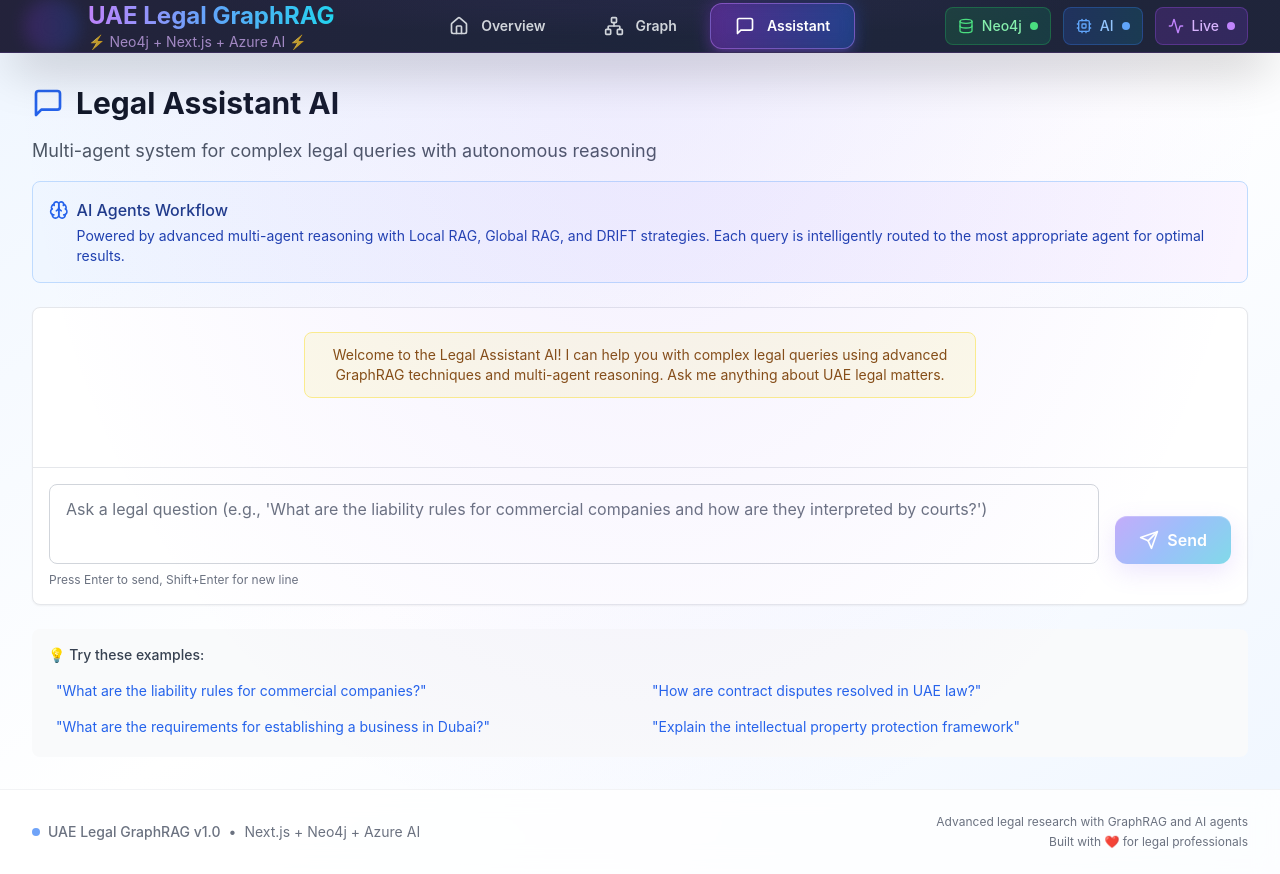
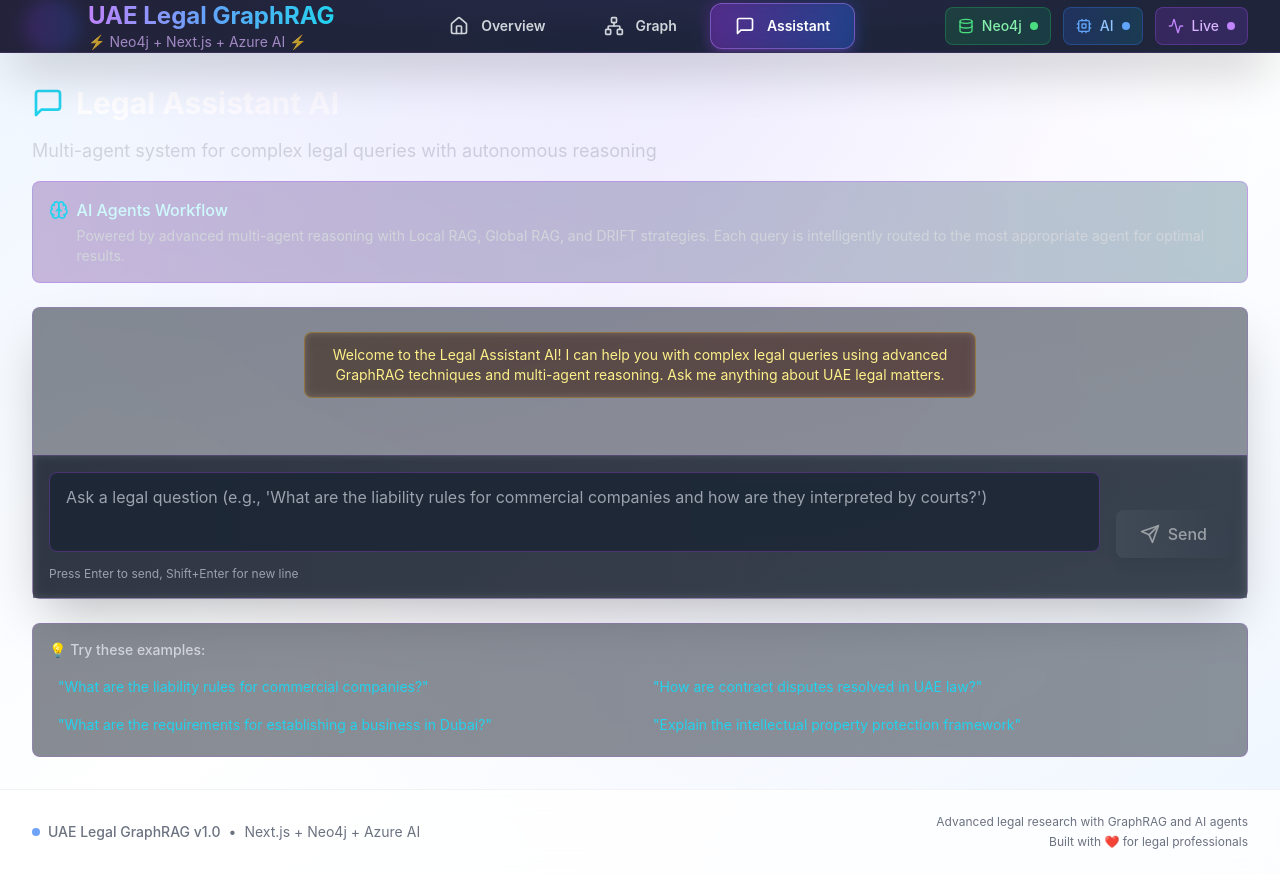
Before and after one commit to guilhermegranchopro/AI-Agentic-Workflow-GraphRAG, a Next.js app in the folder uae-legal-graphrag-neo4j-nextjs/: page /assistant in a window 1280 px wide. Built offline with nearby package versions, Linux system fonts and the light colour scheme.

Commit message:
feat: Revamp UI styles for Legal Assistant page with improved color scheme and gradients for better visual appeal

```diff
--- a/uae-legal-graphrag-neo4j-nextjs/pages/assistant.tsx
+++ b/uae-legal-graphrag-neo4j-nextjs/pages/assistant.tsx
@@ -131,10 +131,10 @@
   };
 
   const getConfidenceColor = (confidence?: number) => {
-    if (!confidence) return 'text-gray-500';
-    if (confidence >= 0.8) return 'text-green-600';
-    if (confidence >= 0.6) return 'text-yellow-600';
-    return 'text-red-600';
+    if (!confidence) return 'text-gray-400';
+    if (confidence >= 0.8) return 'text-green-400';
+    if (confidence >= 0.6) return 'text-yellow-400';
+    return 'text-red-400';
   };
 
   return (
@@ -142,18 +142,18 @@
       <div className="flex flex-col h-[calc(100vh-8rem)]">
         <div className="mb-6">
           <div className="flex items-center space-x-3 mb-4">
-            <MessageSquare className="h-8 w-8 text-primary-600" />
-            <h1 className="text-3xl font-bold text-gray-900">Legal Assistant AI</h1>
+            <MessageSquare className="h-8 w-8 text-cyan-400" />
+            <h1 className="text-3xl font-bold text-white">Legal Assistant AI</h1>
           </div>
-          <p className="text-lg text-gray-600">
+          <p className="text-lg text-gray-300">
             Multi-agent system for complex legal queries with autonomous reasoning
           </p>
-          <div className="mt-4 bg-gradient-to-r from-blue-50 to-purple-50 border border-blue-200 rounded-lg p-4">
+          <div className="mt-4 bg-gradient-to-r from-purple-900/30 to-cyan-900/30 border border-purple-500/30 rounded-lg p-4 backdrop-blur-sm">
             <div className="flex items-start space-x-2">
-              <Brain className="h-5 w-5 text-blue-600 mt-0.5" />
+              <Brain className="h-5 w-5 text-cyan-400 mt-0.5" />
               <div>
-                <h3 className="font-medium text-blue-900 mb-1">AI Agents Workflow</h3>
-                <p className="text-blue-800 text-sm">
+                <h3 className="font-medium text-cyan-100 mb-1">AI Agents Workflow</h3>
+                <p className="text-gray-300 text-sm">
                   Powered by advanced multi-agent reasoning with Local RAG, Global RAG, and DRIFT strategies.
                   Each query is intelligently routed to the most appropriate agent for optimal results.
                 </p>
@@ -163,7 +163,7 @@
         </div>
 
         {/* Chat Container */}
-        <div className="flex-1 flex flex-col bg-white rounded-lg border border-gray-200 shadow-sm">
+        <div className="flex-1 flex flex-col bg-gradient-to-br from-gray-900/50 to-gray-800/50 rounded-lg border border-purple-500/20 shadow-2xl backdrop-blur-sm">
           {/* Messages */}
           <div className="flex-1 overflow-y-auto p-6 space-y-6">
             {messages.map((message) => (
@@ -172,12 +172,12 @@
                   <div className="flex justify-end">
                     <div className="max-w-3xl">
                       <div className="flex items-center justify-end space-x-2 mb-2">
-                        <span className="text-sm text-gray-500">
+                        <span className="text-sm text-gray-400">
                           {message.timestamp.toLocaleTimeString()}
                         </span>
-                        <User className="h-4 w-4 text-gray-400" />
+                        <User className="h-4 w-4 text-cyan-400" />
                       </div>
-                      <div className="bg-primary-600 text-white rounded-lg px-4 py-3">
+                      <div className="bg-gradient-to-r from-cyan-600 to-blue-600 text-white rounded-lg px-4 py-3 shadow-lg">
                         <p className="whitespace-pre-wrap">{message.content}</p>
                       </div>
                     </div>
@@ -188,12 +188,12 @@
                   <div className="flex justify-start">
                     <div className="max-w-4xl">
                       <div className="flex items-center space-x-2 mb-2">
-                        <Bot className="h-4 w-4 text-blue-600" />
-                        <span className="text-sm font-medium text-gray-700">
+                        <Bot className="h-4 w-4 text-purple-400" />
+                        <span className="text-sm font-medium text-gray-300">
                           {formatAgentName(message.metadata?.agent_used)}
                         </span>
                         {message.metadata?.strategy_used && (
-                          <span className="text-xs bg-blue-100 text-blue-800 px-2 py-1 rounded">
+                          <span className="text-xs bg-purple-900/50 text-purple-300 px-2 py-1 rounded border border-purple-500/30">
                             {getStrategyIcon(message.metadata.strategy_used)} {message.metadata.strategy_used}
                           </span>
                         )}
@@ -202,41 +202,41 @@
                             {Math.round(message.metadata.confidence * 100)}% confidence
                           </span>
                         )}
-                        <span className="text-sm text-gray-500">
+                        <span className="text-sm text-gray-400">
                           {message.timestamp.toLocaleTimeString()}
                         </span>
                       </div>
 
-                      <div className="bg-gray-100 text-gray-900 rounded-lg px-4 py-3">
-                        <div className="prose max-w-none">
-                          <p className="whitespace-pre-wrap leading-relaxed">{message.content}</p>
+                      <div className="bg-gradient-to-br from-gray-800/80 to-gray-700/80 text-gray-100 rounded-lg px-4 py-3 border border-purple-500/20 backdrop-blur-sm shadow-lg">
+                        <div className="prose max-w-none prose-invert">
+                          <p className="whitespace-pre-wrap leading-relaxed text-gray-100">{message.content}</p>
                         </div>
                       </div>
 
                       {/* Sources */}
                       {message.metadata?.sources && message.metadata.sources.length > 0 && (
-                        <div className="mt-3 bg-blue-50 border border-blue-200 rounded-lg p-3">
-                          <h4 className="text-sm font-medium text-blue-900 mb-2">
+                        <div className="mt-3 bg-gradient-to-r from-blue-900/30 to-purple-900/30 border border-blue-500/30 rounded-lg p-3 backdrop-blur-sm">
+                          <h4 className="text-sm font-medium text-blue-300 mb-2">
                             📚 Sources ({message.metadata.sources.length})
                           </h4>
                           <div className="space-y-2">
                             {message.metadata.sources.slice(0, 3).map((source, index) => (
                               <div key={source.id || index} className="text-sm">
                                 <div className="flex items-center justify-between">
-                                  <span className="font-medium text-blue-800">
+                                  <span className="font-medium text-blue-200">
                                     {source.title || `Source ${index + 1}`}
                                   </span>
-                                  <span className="text-xs text-blue-600">
+                                  <span className="text-xs text-cyan-400">
                                     {(source.relevanceScore * 100).toFixed(1)}%
                                   </span>
                                 </div>
-                                <p className="text-blue-700 text-xs mt-1 line-clamp-2">
+                                <p className="text-gray-300 text-xs mt-1 line-clamp-2">
                                   {source.content.substring(0, 150)}...
                                 </p>
                               </div>
                             ))}
                             {message.metadata.sources.length > 3 && (
-                              <p className="text-xs text-blue-600">
+                              <p className="text-xs text-blue-400">
                                 +{message.metadata.sources.length - 3} more sources
                               </p>
                             )}
@@ -249,8 +249,8 @@
 
                 {message.type === 'system' && (
                   <div className="flex justify-center">
-                    <div className="max-w-2xl bg-yellow-50 border border-yellow-200 rounded-lg px-4 py-3 text-center">
-                      <p className="text-yellow-800 text-sm">{message.content}</p>
+                    <div className="max-w-2xl bg-gradient-to-r from-yellow-900/30 to-orange-900/30 border border-yellow-500/30 rounded-lg px-4 py-3 text-center backdrop-blur-sm">
+                      <p className="text-yellow-200 text-sm">{message.content}</p>
                     </div>
                   </div>
                 )}
@@ -261,13 +261,13 @@
               <div className="flex justify-start animate-fade-in">
                 <div className="max-w-xs">
                   <div className="flex items-center space-x-2 mb-2">
-                    <Bot className="h-4 w-4 text-blue-600" />
-                    <span className="text-sm text-gray-600">AI is thinking...</span>
+                    <Bot className="h-4 w-4 text-purple-400" />
+                    <span className="text-sm text-gray-300">AI is thinking...</span>
                   </div>
-                  <div className="bg-gray-100 rounded-lg px-4 py-3">
+                  <div className="bg-gradient-to-br from-gray-800/80 to-gray-700/80 border border-purple-500/20 rounded-lg px-4 py-3 backdrop-blur-sm">
                     <div className="flex items-center space-x-2">
-                      <Loader2 className="h-4 w-4 animate-spin text-gray-600" />
-                      <span className="text-gray-600 text-sm">Processing your query...</span>
+                      <Loader2 className="h-4 w-4 animate-spin text-purple-400" />
+                      <span className="text-gray-300 text-sm">Processing your query...</span>
                     </div>
                   </div>
                 </div>
@@ -278,7 +278,7 @@
           </div>
 
           {/* Input */}
-          <div className="border-t border-gray-200 p-4">
+          <div className="border-t border-purple-500/20 p-4 bg-gradient-to-r from-gray-900/50 to-gray-800/50 backdrop-blur-sm">
             <div className="flex space-x-4">
               <div className="flex-1">
                 <textarea
@@ -287,7 +287,7 @@
                   onChange={(e) => setInputValue(e.target.value)}
                   onKeyPress={handleKeyPress}
                   placeholder="Ask a legal question (e.g., 'What are the liability rules for commercial companies and how are they interpreted by courts?')"
-                  className="textarea-field h-20 resize-none"
+                  className="w-full h-20 resize-none bg-gray-800/80 border border-purple-500/30 rounded-lg px-4 py-3 text-gray-100 placeholder-gray-400 focus:outline-none focus:ring-2 focus:ring-cyan-500/50 focus:border-cyan-500/50 backdrop-blur-sm"
                   disabled={isLoading}
                 />
               </div>
@@ -295,7 +295,7 @@
                 <button
                   onClick={handleSendMessage}
                   disabled={isLoading || !inputValue.trim()}
-                  className="btn-primary px-6 py-3 disabled:opacity-50 disabled:cursor-not-allowed flex items-center space-x-2"
+                  className="bg-gradient-to-r from-cyan-600 to-blue-600 hover:from-cyan-500 hover:to-blue-500 disabled:from-gray-600 disabled:to-gray-700 disabled:opacity-50 disabled:cursor-not-allowed text-white px-6 py-3 rounded-lg font-medium transition-all duration-200 shadow-lg hover:shadow-cyan-500/25 flex items-center space-x-2"
                 >
                   {isLoading ? (
                     <Loader2 className="h-5 w-5 animate-spin" />
@@ -307,15 +307,15 @@
               </div>
             </div>
 
-            <div className="mt-2 text-xs text-gray-500">
+            <div className="mt-2 text-xs text-gray-400">
               Press Enter to send, Shift+Enter for new line
             </div>
           </div>
         </div>
 
         {/* Quick Examples */}
-        <div className="mt-6 bg-gray-50 rounded-lg p-4">
-          <h3 className="text-sm font-medium text-gray-700 mb-3">💡 Try these examples:</h3>
+        <div className="mt-6 bg-gradient-to-r from-gray-900/50 to-gray-800/50 border border-purple-500/20 rounded-lg p-4 backdrop-blur-sm">
+          <h3 className="text-sm font-medium text-gray-300 mb-3">💡 Try these examples:</h3>
           <div className="grid grid-cols-1 md:grid-cols-2 gap-2">
             {[
               "What are the liability rules for commercial companies?",
@@ -326,7 +326,7 @@
               <button
                 key={index}
                 onClick={() => setInputValue(example)}
-                className="text-left text-sm text-blue-600 hover:text-blue-800 hover:bg-blue-50 rounded px-2 py-1 transition-colors"
+                className="text-left text-sm text-cyan-400 hover:text-cyan-300 hover:bg-cyan-900/20 rounded px-2 py-1 transition-colors border border-transparent hover:border-cyan-500/30"
                 disabled={isLoading}
               >
                 "{example}"
```
